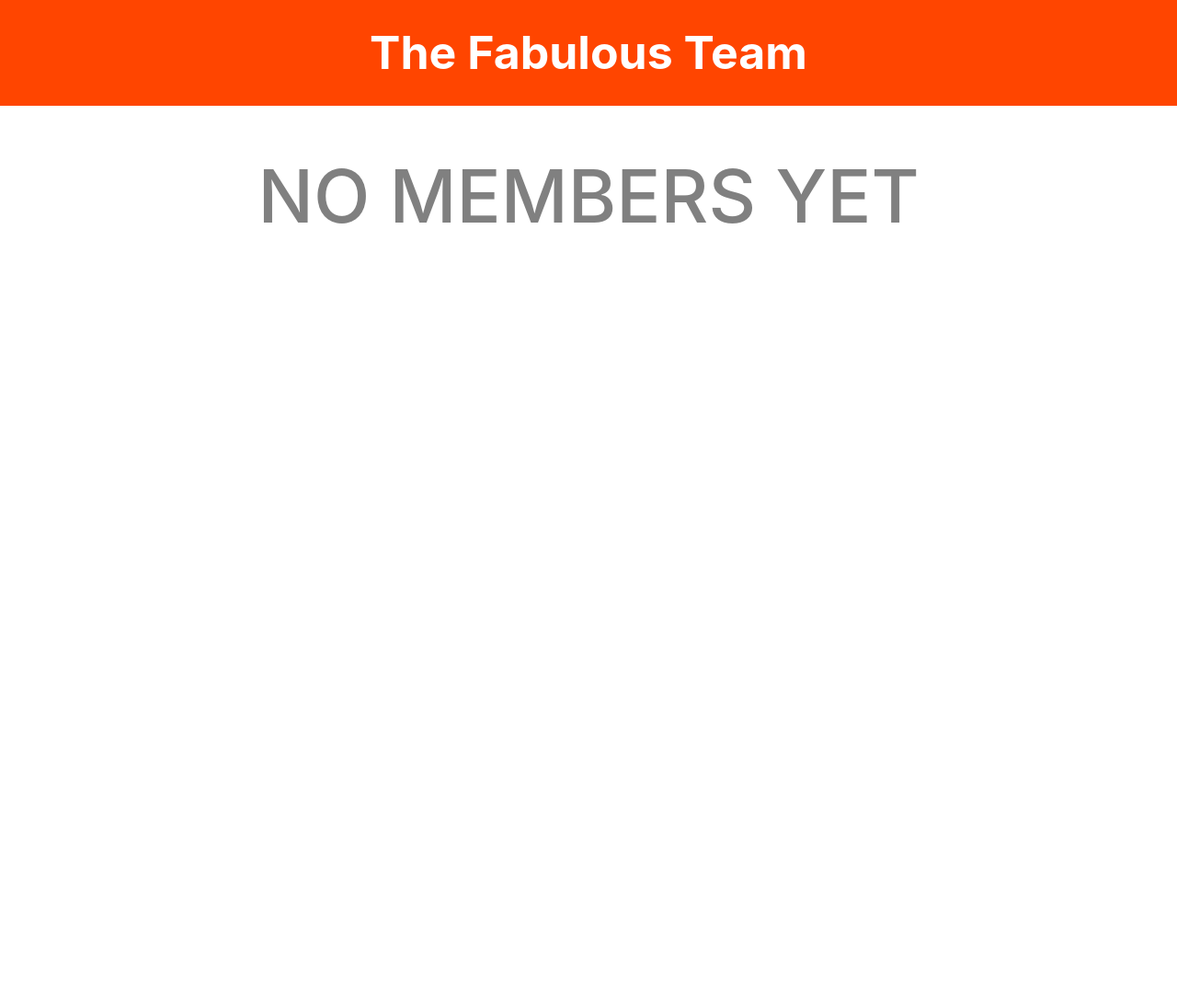
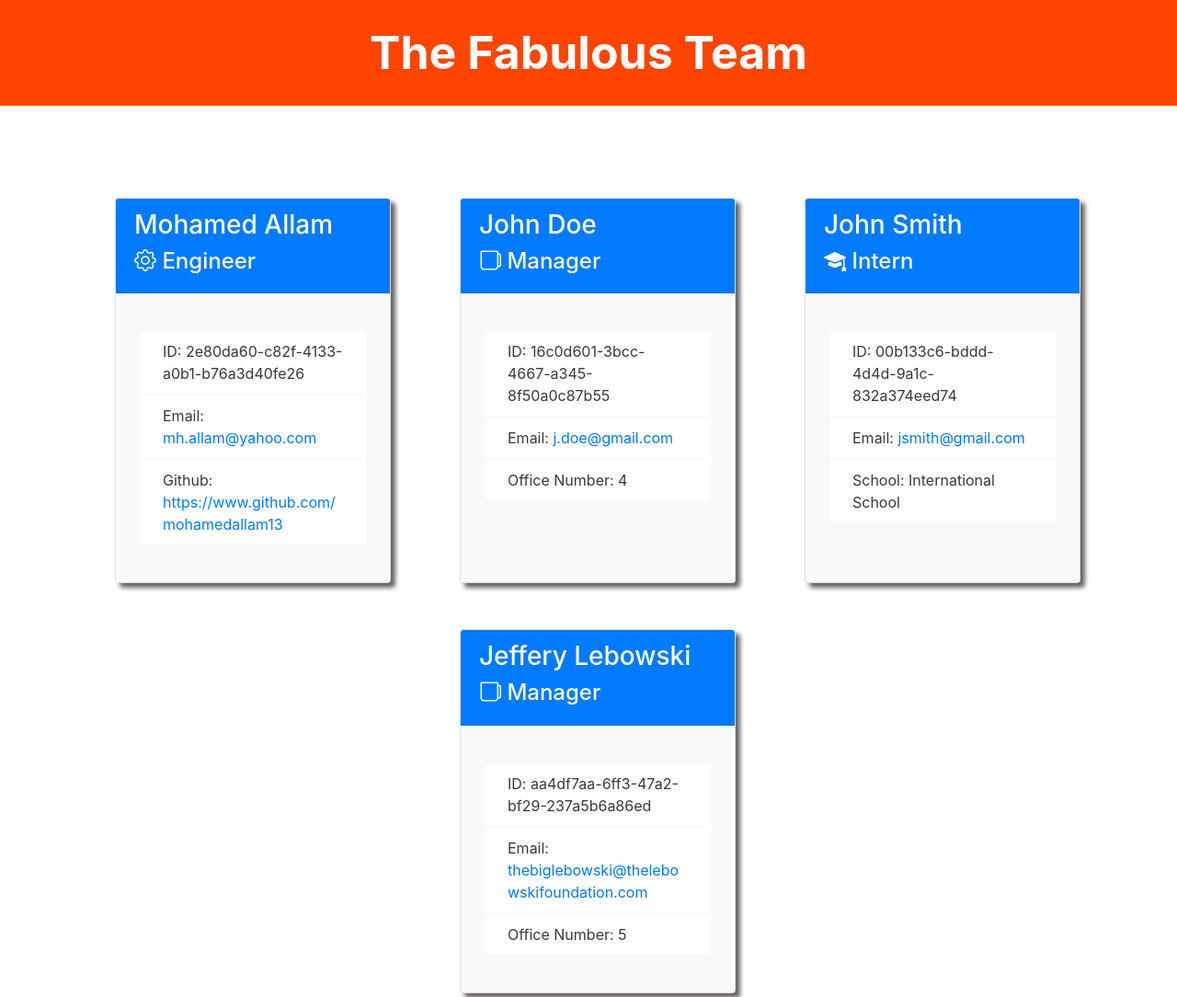
Before and after one commit to mohamedallam13/Profiles-Generator-For-Teams, a website: page dist/index.html in a window 1280 px wide. Shown: the top 1084 px of the page at 92% size. Before the commit the page ends 800 px from the top, so only its background shows below. Drawn offline with nearby package versions, Linux system fonts and the light colour scheme.

Commit message:
Add screens

```diff
--- a/dist/index.html
+++ b/dist/index.html
@@ -21,8 +21,128 @@
 <body>
     <header>The Fabulous Team</header>
     <div class="cards-container">
-        <h1 style="color: grey; text-align: center; font-size: 80px;">NO MEMBERS YET</h1>
-        <!--APPEND HERE-->
+
+        <!------   Card -------->
+        <div class="card">
+        <div class="card-header bg-primary text-white">
+            <h3>
+                Mohamed Allam
+            </h3>
+            <h4>
+                <i class="bi bi-gear"></i> Engineer
+            </h4>
+        </div>
+        <div class="card-body bg-light text-dark">
+            <div class="container card-body bg-light text-dark">
+                <div class="row bg-white text-dark">
+                    <div class="col-12  border border-light">
+                        <p class="cell">ID: 2e80da60-c82f-4133-a0b1-b76a3d40fe26</p>
+                    </div>
+                </div>
+                <div class="row bg-white text-dark">
+                    <div class="col-12  border border-light">
+                        <p class="cell">Email: <a href="mailto:mh.allam@yahoo.com">mh.allam@yahoo.com</a></p>
+                    </div>
+                </div>
+                <div class="row bg-white text-dark">
+                    <div class="col-12  border border-light">
+                        <p class="cell"> Github: <a href="https://www.github.com/mohamedallam13">https://www.github.com/mohamedallam13</a></p>
+                    </div>
+                </div>
+            </div>
+        </div>
+    </div>
+    <!------   Card -------->
+        <div class="card">
+        <div class="card-header bg-primary text-white">
+            <h3>
+                John Doe
+            </h3>
+            <h4>
+                <i class="bi bi-cup"></i> Manager
+            </h4>
+        </div>
+        <div class="card-body bg-light text-dark">
+            <div class="container card-body bg-light text-dark">
+                <div class="row bg-white text-dark">
+                    <div class="col-12  border border-light">
+                        <p class="cell">ID: 16c0d601-3bcc-4667-a345-8f50a0c87b55</p>
+                    </div>
+                </div>
+                <div class="row bg-white text-dark">
+                    <div class="col-12  border border-light">
+                        <p class="cell">Email: <a href="mailto:j.doe@gmail.com">j.doe@gmail.com</a></p>
+                    </div>
+                </div>
+                <div class="row bg-white text-dark">
+                    <div class="col-12  border border-light">
+                        <p class="cell"> Office Number: 4</p>
+                    </div>
+                </div>
+            </div>
+        </div>
+    </div>
+    <!------   Card -------->
+        <div class="card">
+        <div class="card-header bg-primary text-white">
+            <h3>
+                John Smith
+            </h3>
+            <h4>
+                <i class="bi bi-mortarboard-fill"></i> Intern
+            </h4>
+        </div>
+        <div class="card-body bg-light text-dark">
+            <div class="container card-body bg-light text-dark">
+                <div class="row bg-white text-dark">
+                    <div class="col-12  border border-light">
+                        <p class="cell">ID: 00b133c6-bddd-4d4d-9a1c-832a374eed74</p>
+                    </div>
+                </div>
+                <div class="row bg-white text-dark">
+                    <div class="col-12  border border-light">
+                        <p class="cell">Email: <a href="mailto:jsmith@gmail.com">jsmith@gmail.com</a></p>
+                    </div>
+                </div>
+                <div class="row bg-white text-dark">
+                    <div class="col-12  border border-light">
+                        <p class="cell"> School: International School</p>
+                    </div>
+                </div>
+            </div>
+        </div>
+    </div>
+    <!------   Card -------->
+        <div class="card">
+        <div class="card-header bg-primary text-white">
+            <h3>
+                Jeffery Lebowski
+            </h3>
+            <h4>
+                <i class="bi bi-cup"></i> Manager
+            </h4>
+        </div>
+        <div class="card-body bg-light text-dark">
+            <div class="container card-body bg-light text-dark">
+                <div class="row bg-white text-dark">
+                    <div class="col-12  border border-light">
+                        <p class="cell">ID: aa4df7aa-6ff3-47a2-bf29-237a5b6a86ed</p>
+                    </div>
+                </div>
+                <div class="row bg-white text-dark">
+                    <div class="col-12  border border-light">
+                        <p class="cell">Email: <a href="mailto:thebiglebowski@thelebowskifoundation.com">thebiglebowski@thelebowskifoundation.com</a></p>
+                    </div>
+                </div>
+                <div class="row bg-white text-dark">
+                    <div class="col-12  border border-light">
+                        <p class="cell"> Office Number: 5</p>
+                    </div>
+                </div>
+            </div>
+        </div>
+    </div>
+    <!--APPEND HERE-->
     </div>
 </body>
 
```
Also changed, not shown: screenshots/screenshot2.jpg (added), screenshots/screenshot3.jpg (added), screenshots/testing.gif (added), 4 other files.
